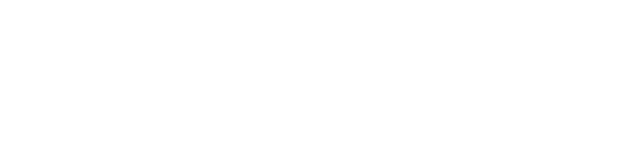
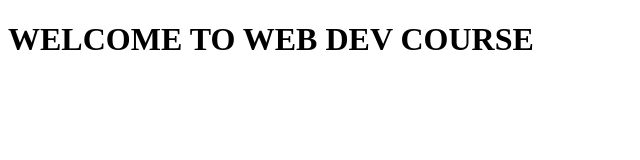
Before and after one commit to sreephaneesha29/html-css-js, a plain HTML site: page 0.html in a window 1280 px wide. Shown: the whole page, without its empty margins (0-640 px from the left). Drawn offline with Linux system fonts and the light colour scheme.

Commit message:
h1 added

```diff
--- a/0.html
+++ b/0.html
@@ -6,6 +6,6 @@
     <title>Boiler plate</title>
 </head>
 <body>
-
+    <h1>WELCOME TO WEB DEV COURSE</h1>
 </body>
 </html>
```
